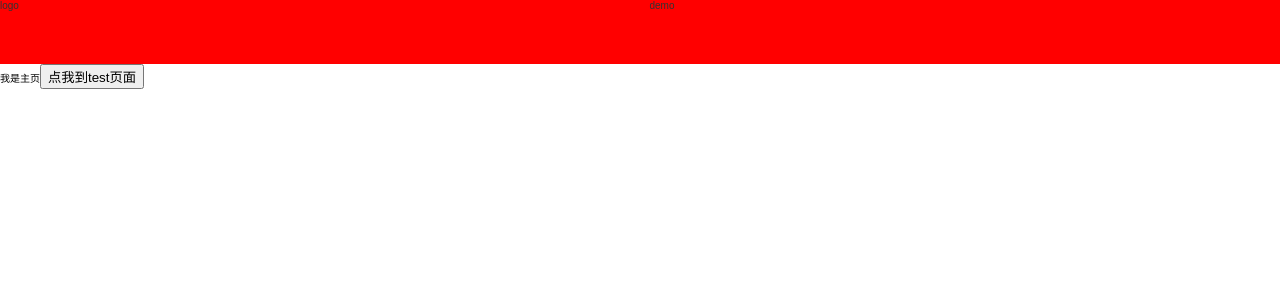
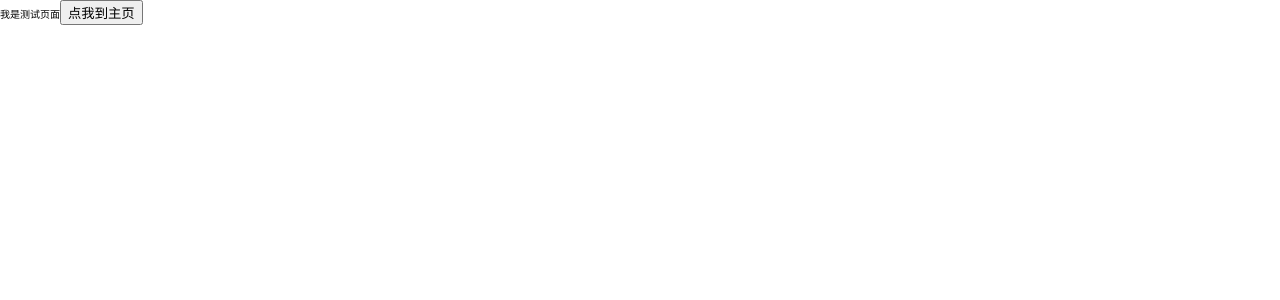
Before and after one commit to D-bxg-org/application, a React (Create React App) app: page /test-pages in a window 1280 px wide. Shown: the top 300 px of the page. Built offline with nearby package versions, Linux system fonts and the light colour scheme.

Commit message:
修改命名

```diff
--- a/src/pages/Test/index.jsx
+++ b/src/pages/TestPages/index.jsx
@@ -1,7 +1,7 @@
 import React, { Component } from "react";
 import { Link } from "react-router-dom";
 
-export default class Test extends Component {
+export default class TestPages extends Component {
   render() {
     return (
       <div>
--- a/src/pages/index.jsx
+++ b/src/pages/index.jsx
@@ -5,7 +5,7 @@ import { Route, Switch } from "react-router-dom";
 import Loding from "../containers/Loding";
 // 懒加载页面
 const Home = lazy(()=>import("./Home"));
-const Test = lazy(()=>import("./Test"));
+const TestPages = lazy(()=>import("./TestPages"));
 const Demo = lazy(()=>import("./Demo"));
 
 export default class pages extends Component {
@@ -15,7 +15,7 @@ export default class pages extends Component {
         {/* 部署懒加载中的loding页面 */}
         <Suspense fallback={<Loding />}>
           <Switch>
-            <Route path="/test" component={Test} />
+            <Route path="/test-pages" component={TestPages} />
             <Route path="/demo" component={Demo} />
             <Route path="/" component={Home} />
           </Switch>
```
